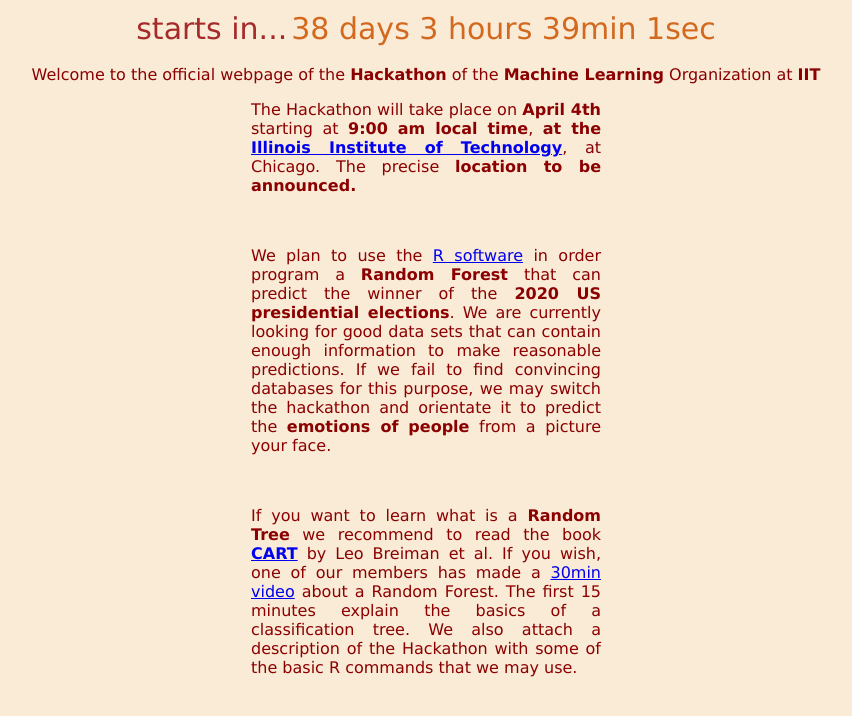
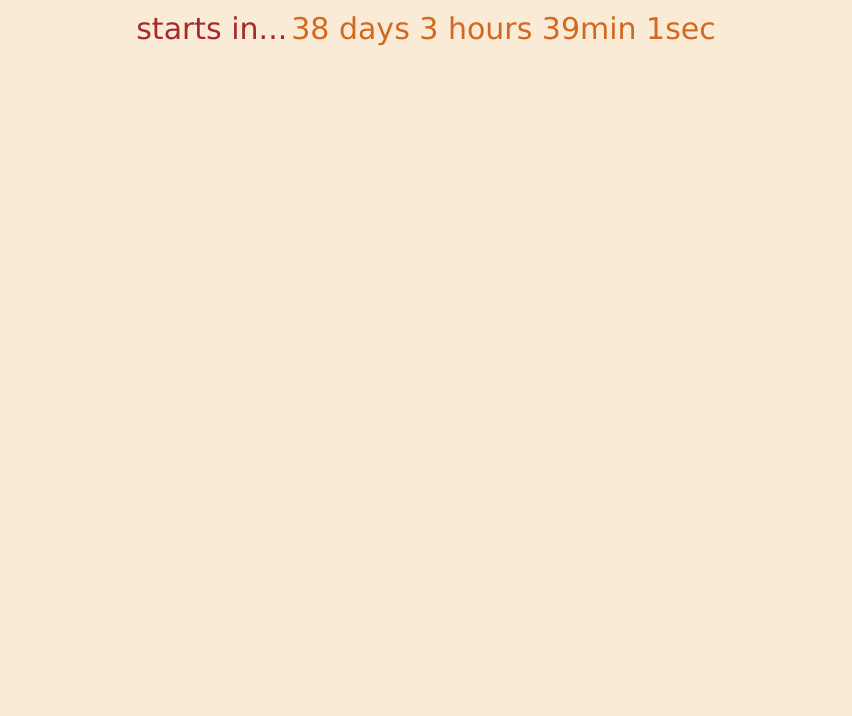
Before and after one commit to mambon5/mlhack, a plain HTML site: page index.html in a window 1280 px wide. Shown: the whole page, without its empty margins (214-1066 px from the left). Drawn offline with Linux system fonts and the light colour scheme.

Commit message:
Update index.html

```diff
--- a/index.html
+++ b/index.html
@@ -34,26 +34,7 @@ width: 350px;
   </tr>
 </table>
 
-<p>Welcome to the official webpage of the <b>Hackathon</b> of the <b>Machine Learning</b> Organization at <b>IIT</b></p>
 
-<p class="descrip">The Hackathon will take place on <b>April 4th</b> starting at <b>9:00 am local time</b>,
-<b>at the <a href="https://www.r-project.org/">Illinois Institute of Technology</a></b>, at Chicago. The precise <b>location to be announced.</b>  </p>
-<br>
-<p class="descrip">We plan to use the <a href="https://www.iit.edu/">R software</a></b> in order program a
-<b>Random Forest</b> that
-can predict the winner of the <b>2020 US presidential elections</b>. We are currently looking for good data sets
-that can contain enough information to make reasonable predictions. If we fail to find convincing databases
-for this purpose, we may switch the hackathon and orientate it to predict the <b>emotions of people</b> from a picture
-your face.  </p>
-<br>
-<p class="descrip"> If you want to learn what is a <b>Random Tree</b> we recommend to read the book
-<b><a href="https://www.amazon.com/Classification-Regression-Trees-Leo-Breiman/dp/">CART</a></b> by Leo Breiman et al. If you wish, one of our
-members has made a <a href="https://www.youtube.com/watch?v=2YG1jXCxVEE">30min video</a> about a Random Forest.
-The first 15 minutes explain the basics of a classification tree. We also attach a description of the Hackathon with
-some of the basic R commands that we may use.</p>
-</center>
-
-<p class="descrip"></p>
 
 
 <script>
```
